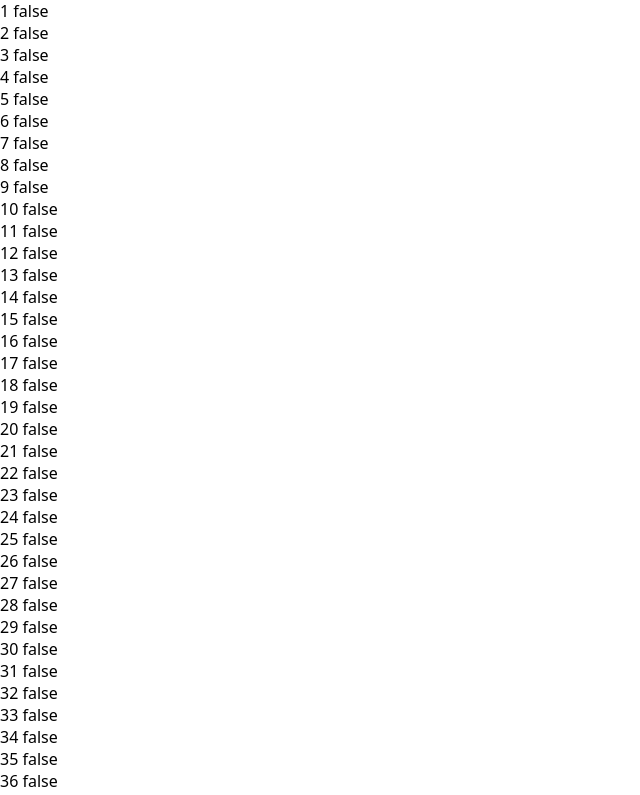
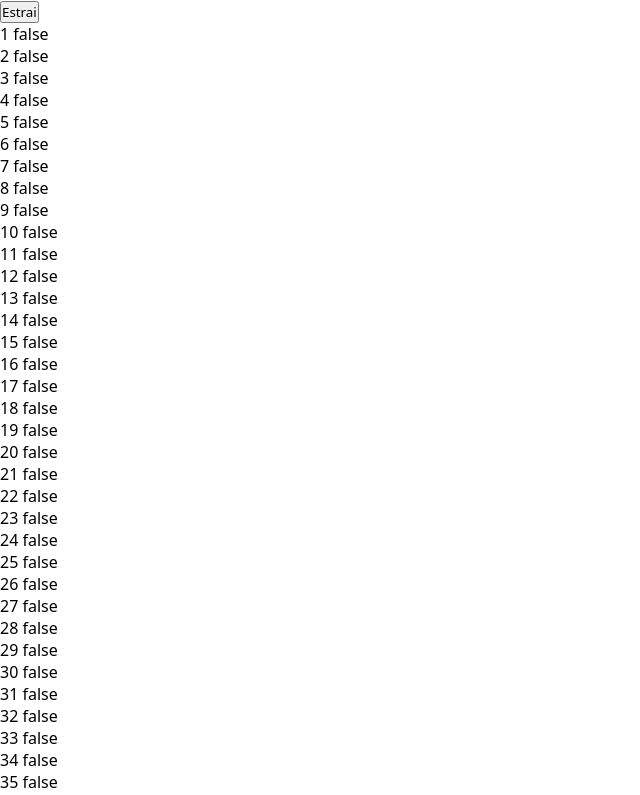
Before and after one commit to andrea-pugliatti/web-tombola, a React (Vite) app: page / in a window 1280 px wide. Shown: the top 795 px of the page, without its empty margins (0-640 px from the left). Built offline with nearby package versions, Linux system fonts and the light colour scheme.

Commit message:
Add number extraction logic

```diff
--- a/src/App.jsx
+++ b/src/App.jsx
@@ -9,15 +9,33 @@ function App() {
 		for (let i = 0; i < 90; i++) {
 			numbers.push(false);
 		}
+
 		setTombola(numbers);
+	};
+
+	const getRandomNumber = (min, max) =>
+		Math.floor(Math.random() * (max - min)) + min;
+
+	const handleClick = () => {
+		const newTombola = [...tombola];
+		let randomNumber = getRandomNumber(1, 90);
+		while (newTombola[randomNumber - 1]) {
+			randomNumber = randomNumber(1, 90);
+		}
+		console.log(randomNumber);
+		newTombola[randomNumber - 1] = true;
+		setTombola(newTombola);
 	};
 
 	useEffect(inizializzaTombola, []);
 
 	return (
 		<>
+			<button type="button" onClick={handleClick}>
+				Estrai
+			</button>
 			{tombola.map((current, index) => (
-				<div key={`btn-${index}`}>
+				<div key={`btn-${index}-${Date.now()}`}>
 					{index + 1} {current.toString()}
 				</div>
 			))}
```
